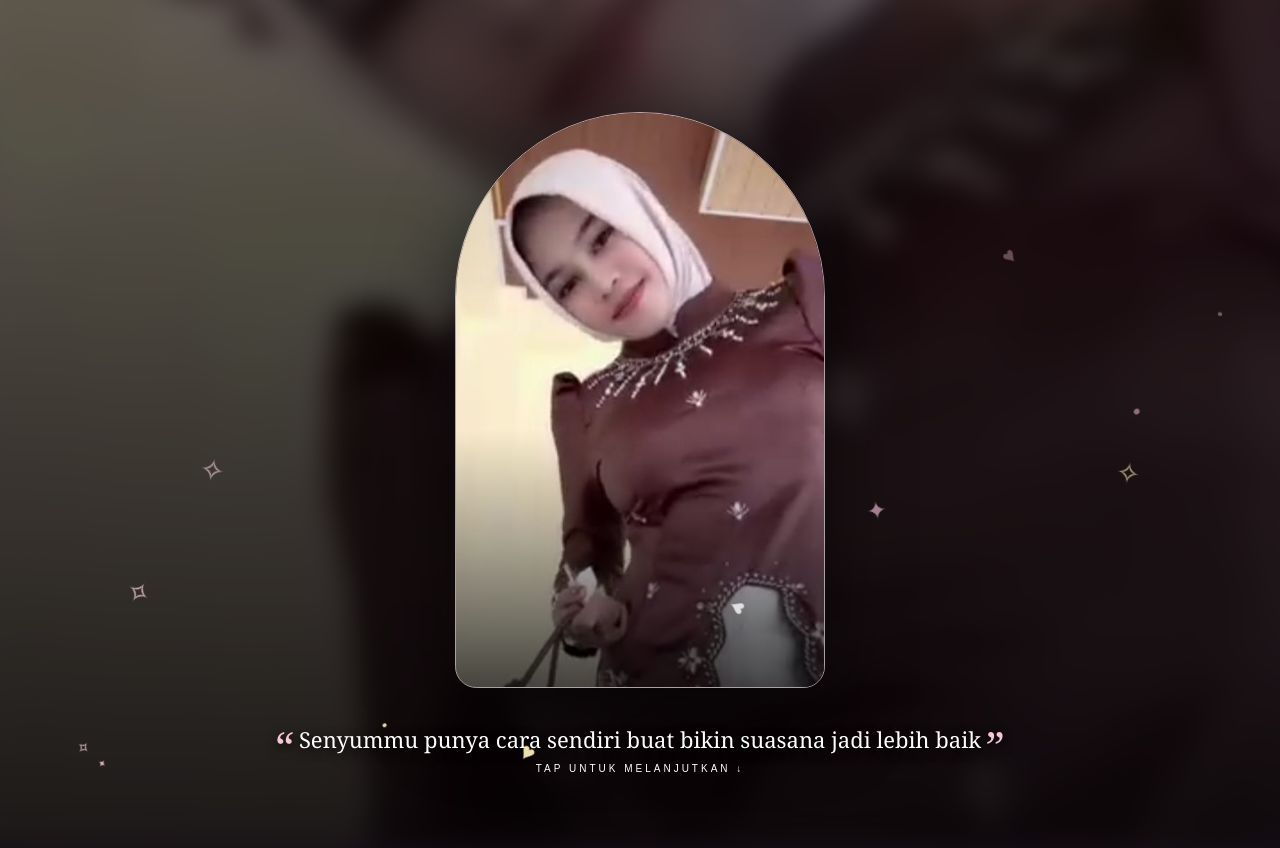
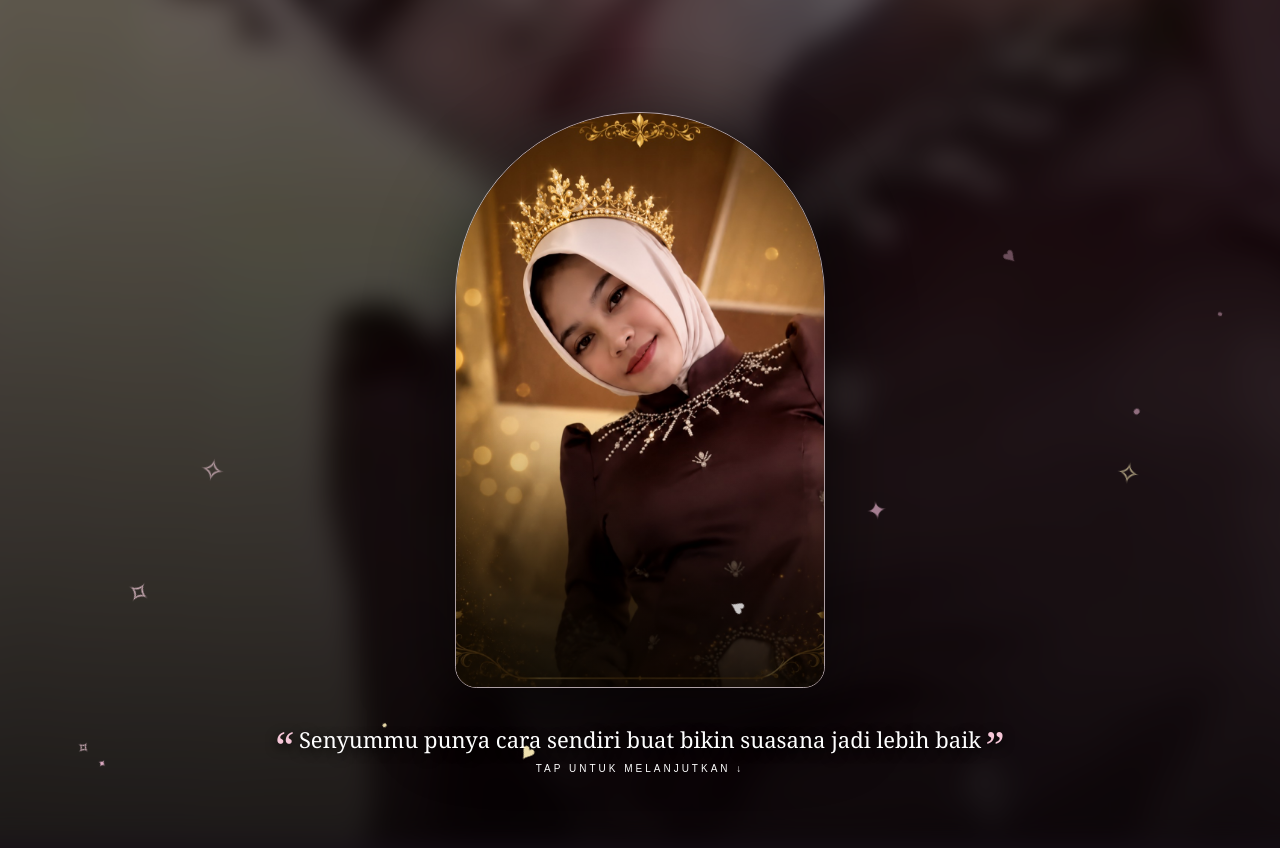
Before and after one commit to ramadahni/Untuk-alya, a plain HTML site: page index.html in a window 1280 px wide. Both pictures are taken after a click on the button "BUKA SURPRISE ✦". Shown: the top 848 px of the page. Drawn offline with Linux system fonts and the light colour scheme.

Commit message:
Update index.html

```diff
--- a/index.html
+++ b/index.html
@@ -57,7 +57,7 @@ body{background:radial-gradient(circle at 50% 5%,#7d4769 0,#2a1725 34%,#120b12 7
 
 <div class="page photo-page" id="p2">
   <div class="photo-bg"></div>
-  <div class="frame"><img src="alya.jpg" alt="Alya"></div>
+  <div class="frame"><img src="foto.png" alt="Alya"></div>
   <div class="caption">Senyummu punya cara sendiri buat bikin suasana jadi lebih baik</div>
   <button class="next" onclick="go(3)">TAP UNTUK MELANJUTKAN ↓</button>
 </div>
```
